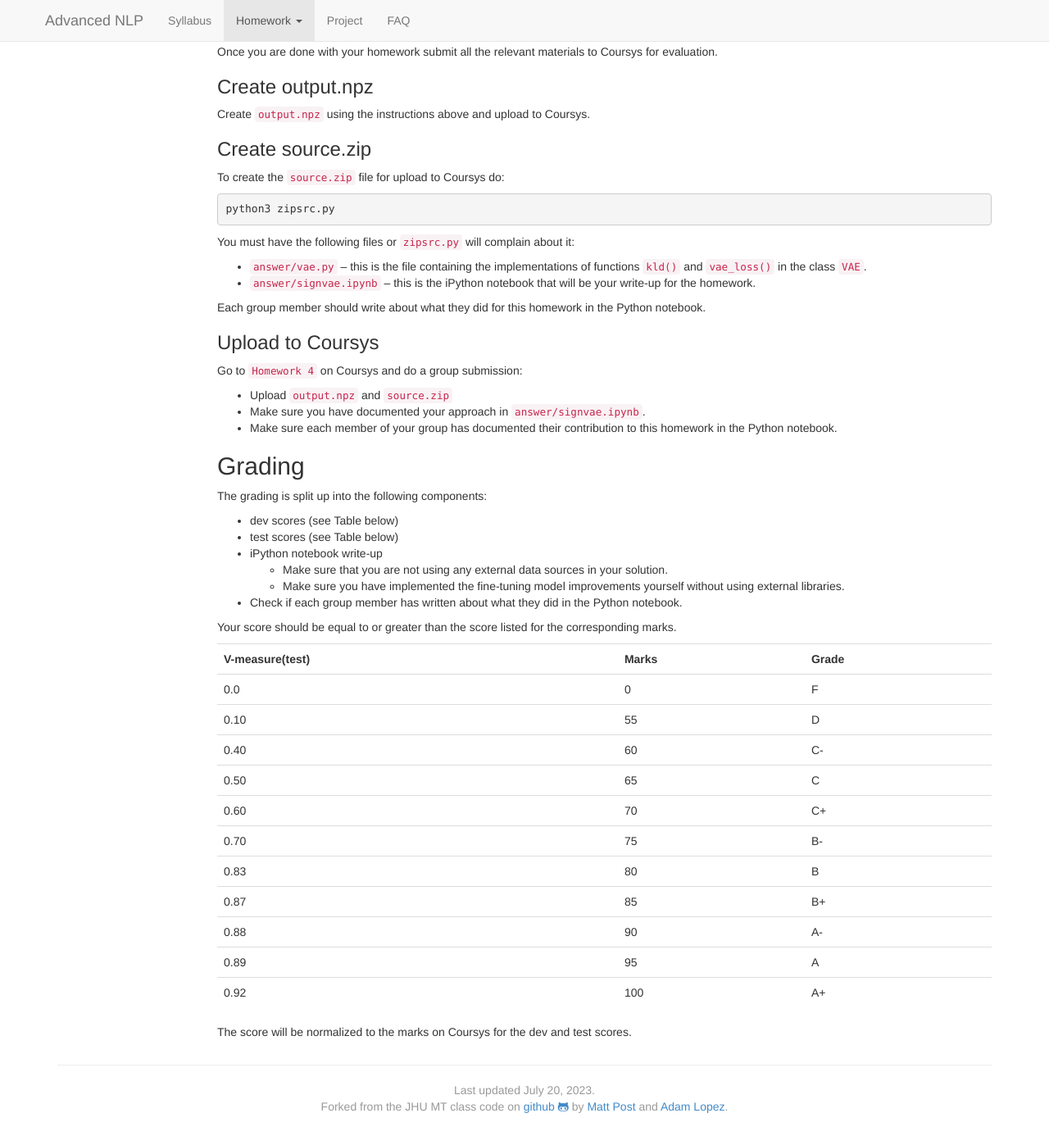
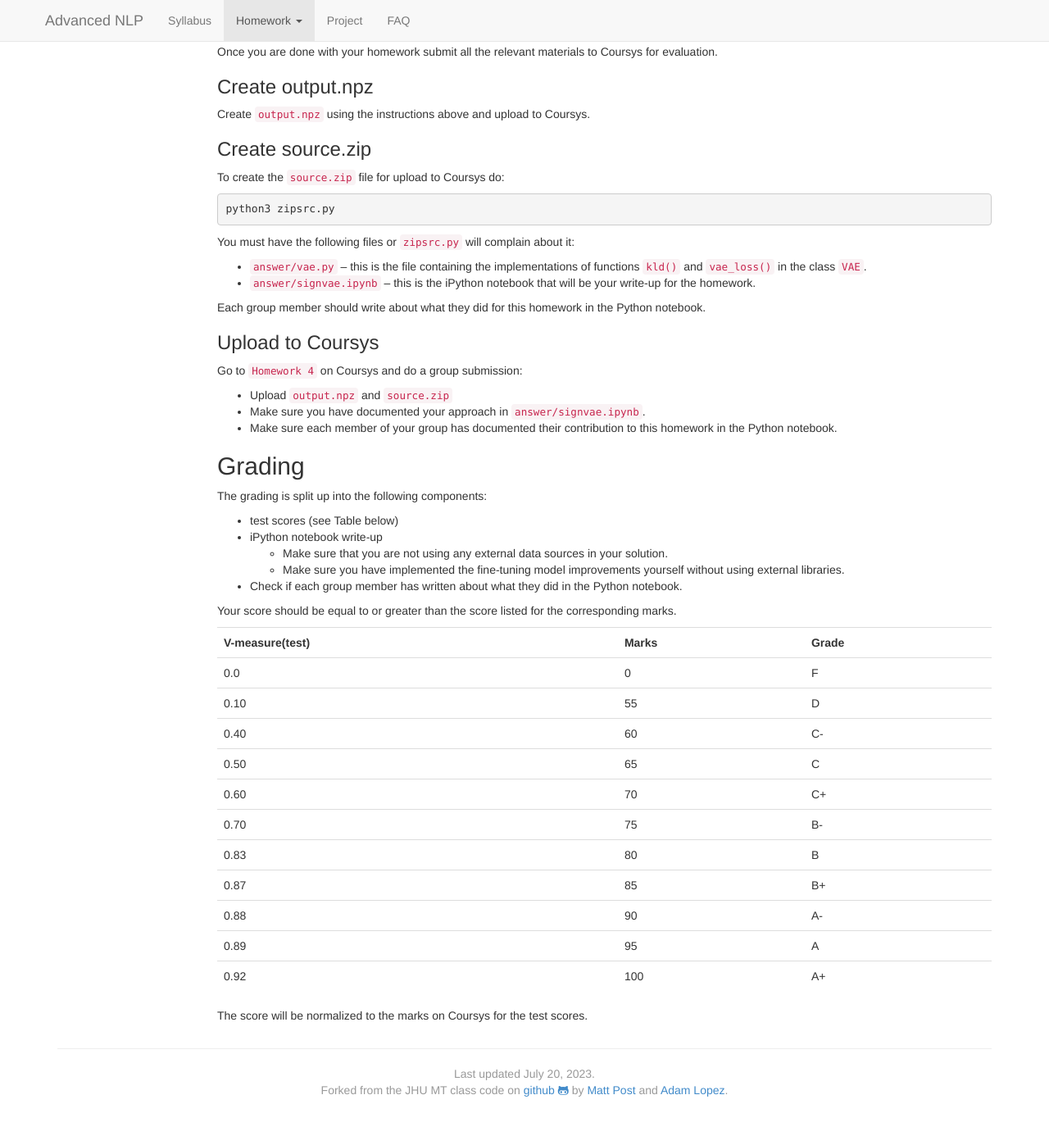
Before and after one commit to anoopsarkar/advanced-nlp-class, a Jekyll site: the page built from hw4.md, in a window 1280 px wide and 1400 px high, scrolled down 2553 px. Shown: the top 1397 px of the window at 82% size. Built offline with Jekyll 4.4.1, drawn with Linux system fonts in a browser that asks for light colours; nearby versions of some CDN libraries; formulas are drawn with MathJax 3.

Commit message:
remove devset from hw4

```diff
--- a/hw4.md
+++ b/hw4.md
@@ -165,7 +165,6 @@ Go to `Homework 4` on Coursys and do a group submission:
 
 The grading is split up into the following components:
 
-* dev scores (see Table below)
 * test scores (see Table below)
 * iPython notebook write-up
    * Make sure that you are not using any external data sources in your solution.
@@ -188,4 +187,4 @@ Your score should be equal to or greater than the score listed for the correspon
 | 0.92  | 100 | A+ |
 {: .table}
 
-The score will be normalized to the marks on Coursys for the dev and test scores.
+The score will be normalized to the marks on Coursys for the test scores.
```
